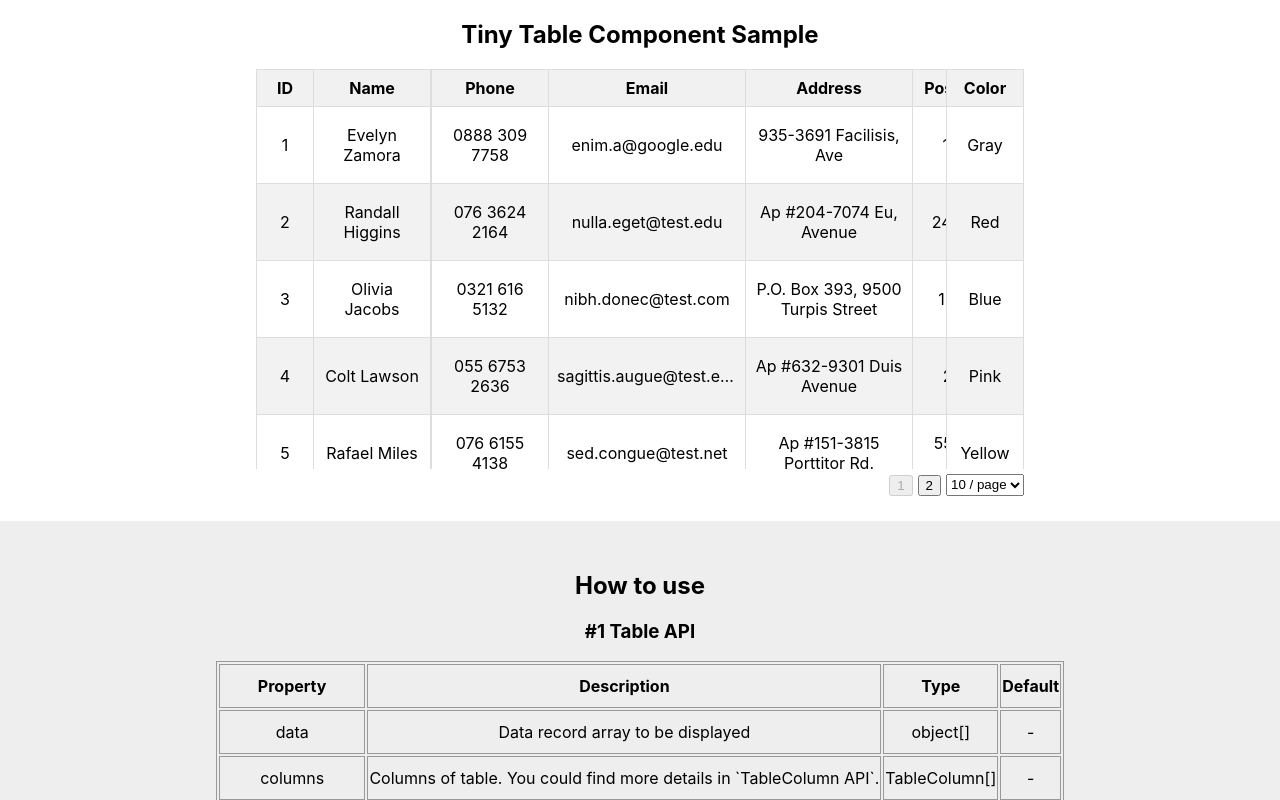
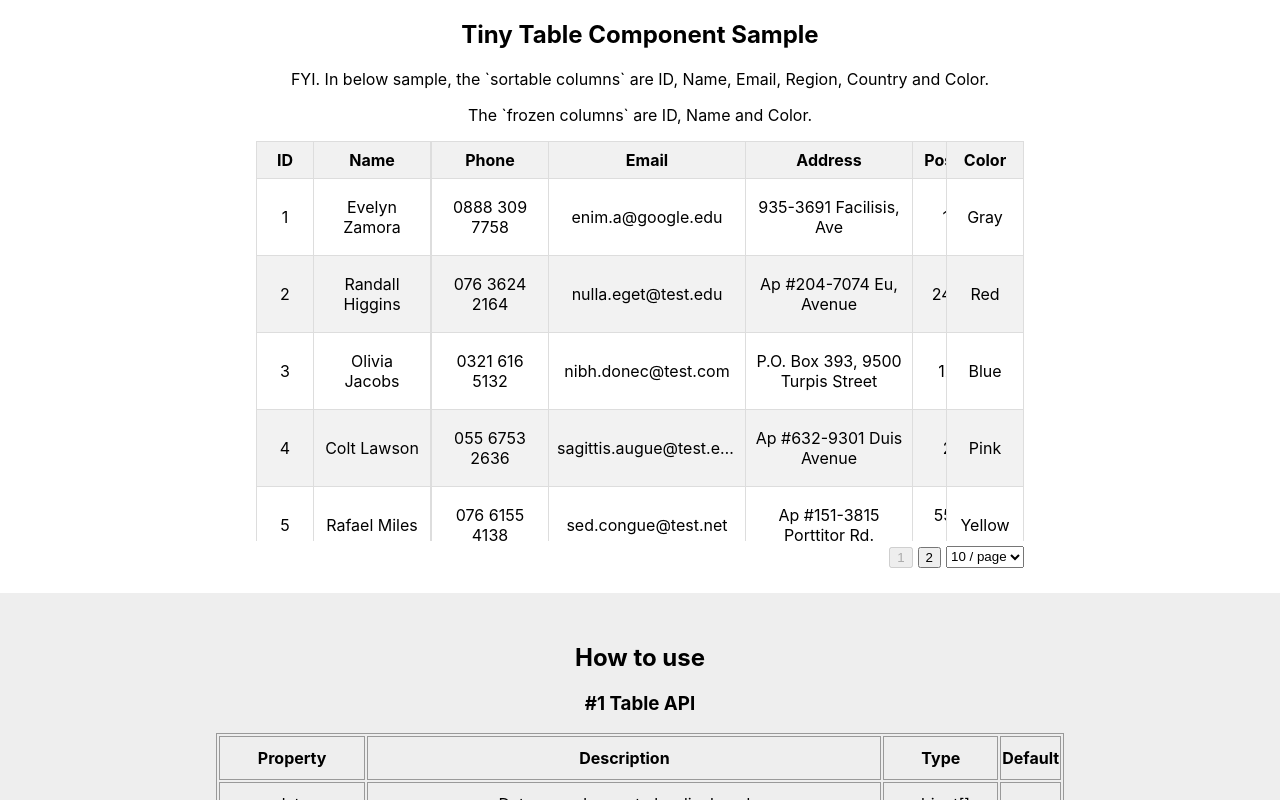
Before and after one commit to JohnnyMa/react-table-sample, a React (Create React App) app: page / in a window 1280 px wide. Shown: the top 800 px of the page. Built offline with nearby package versions, Linux system fonts and the light colour scheme.

Commit message:
refine the sample page to indicate the details of sortable/frozen columns

```diff
--- a/src/App.tsx
+++ b/src/App.tsx
@@ -218,6 +218,11 @@ function App() {
   return (
     <div className="App">
       <h2>Tiny Table Component Sample</h2>
+      <p>
+        FYI. In below sample, the `sortable columns` are ID, Name, Email,
+        Region, Country and Color.
+      </p>
+      <p>The `frozen columns` are ID, Name and Color.</p>
       <div className="sample-wrapper">
         <Table
           data={users}
```
